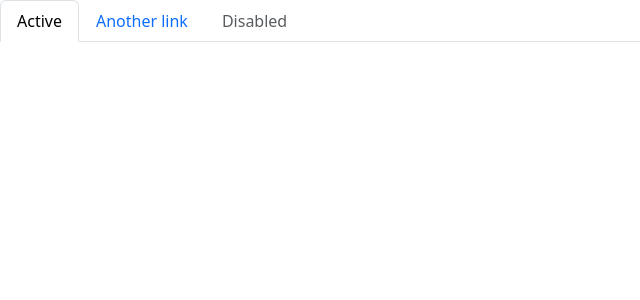
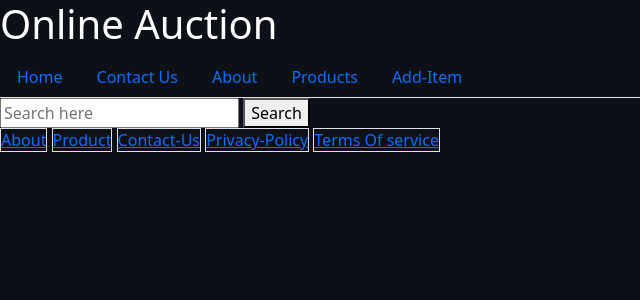
Before and after one commit to Namrata023/onlineauction, a Django app: page /home/ in a window 1280 px wide. Shown: the top 300 px of the page, without its empty margins (0-640 px from the left). Run offline with Django 5.2, Linux system fonts and the light colour scheme.

Commit message:
edit home page

```diff
--- a/myapp/templates/home.html
+++ b/myapp/templates/home.html
@@ -18,53 +18,36 @@
         />
     </head>
 
-    <body>
+    <body style="background-color: #0d1117;">
         <header>
+
+        <h1 style="color: #ffffff;">Online Auction</h1>
+
         <!-- Nav tabs -->
-        <ul
-            class="nav nav-tabs"
-            id="navId"
-            role="tablist"
-        >
-            <li class="nav-item">
-                <a
-                    href="#tab1Id"
-                    class="nav-link active"
-                    data-bs-toggle="tab"
-                    aria-current="page"
-                    >Active</a
-                >
+        <ul class="nav nav-tabs" id="navId">
+
+            <li class="nav-item" role="presentation">
+                <a href="#tab5Id" class="nav-link" data-bs-toggle="tab">Home</a>
             </li>
 
-                <div class="dropdown-menu">
-                    <a class="dropdown-item" href="#tab2Id">Action</a>
-                    <a class="dropdown-item" href="#tab3Id">Another action</a>
-                    <div class="dropdown-divider"></div>
-                    <a class="dropdown-item" href="#tab4Id">Action</a>
-                </div>
+            <li class="nav-item" role="presentation">
+                <a href="#tab5Id" class="nav-link" data-bs-toggle="tab">Contact Us</a>
             </li>
+
             <li class="nav-item" role="presentation">
-                <a href="#tab5Id" class="nav-link" data-bs-toggle="tab"
-                    >Another link</a
-                >
+                <a href="#tab5Id" class="nav-link" data-bs-toggle="tab">About</a>
             </li>
+
             <li class="nav-item" role="presentation">
-                <a href="#" class="nav-link disabled" data-bs-toggle="tab"
-                    >Disabled</a
-                >
+                <a href="#tab5Id" class="nav-link" data-bs-toggle="tab">Products</a>
+            </li>
+
+            <li class="nav-item" role="presentation">
+                <a href="#tab5Id" class="nav-link" data-bs-toggle="tab">Add-Item</a>
             </li>
         </ul>
 
-        <!-- Tab panes -->
-        <div class="tab-content" id="myTabContent">
-            <div class="tab-pane fade show active" id="tab1Id" role="tabpanel">
 
-            </div>
-            <div class="tab-pane fade" id="tab2Id" role="tabpanel"></div>
-            <div class="tab-pane fade" id="tab3Id" role="tabpanel"></div>
-            <div class="tab-pane fade" id="tab4Id" role="tabpanel"></div>
-            <div class="tab-pane fade" id="tab5Id" role="tabpanel"></div>
-        </div>
 
         <!-- (Optional) - Place this js code after initializing bootstrap.min.js or bootstrap.bundle.min.js -->
         <script>
@@ -73,10 +56,47 @@
         </script>
 
         </header>
-        <main></main>
+        <main>
+                <div class="inputbutton">
+                <form action="" method="GET">
+                <input id="input" type="text" name="query" placeholder="Search here" >
+                <button class="search" type="submit">Search</button>
+                </form>
+                </div>
+
+    {% for item in items %}
+    {% if forloop.counter0|divisibleby:4 %}
+    <div class="content">
+    {% endif %}
+
+    <div class="box">
+        <h2>{{ item.name }}</h2>
+        <div class="box-img" style="background-image: url('');"></div>
+        <h2 class="minprice">Current Price: {{ item.minimum_price }}</h2>
+
+        <a class="border seemore" href="{% url 'seemore' item.id %}">See More</a>
+    </div>
+
+    {% if forloop.counter|divisibleby:4 %}
+    </div>
+    {% endif %}
+    {% endfor %}
+
+        </main>
+
+
         <footer>
-            <!-- place footer here -->
+            <div class="footer">
+                <a class="border last" href="">About</a>
+                <a class="border last" href="">Product</a>
+                <a class="border last" href="">Contact-Us</a>
+                <a class="border last" href="">Privacy-Policy</a>
+                <a class="border last" href="">Terms Of service</a>
+            </div>
         </footer>
+
+
+
         <!-- Bootstrap JavaScript Libraries -->
         <script
             src="https://cdn.jsdelivr.net/npm/@popperjs/core@2.11.8/dist/umd/popper.min.js"
```
